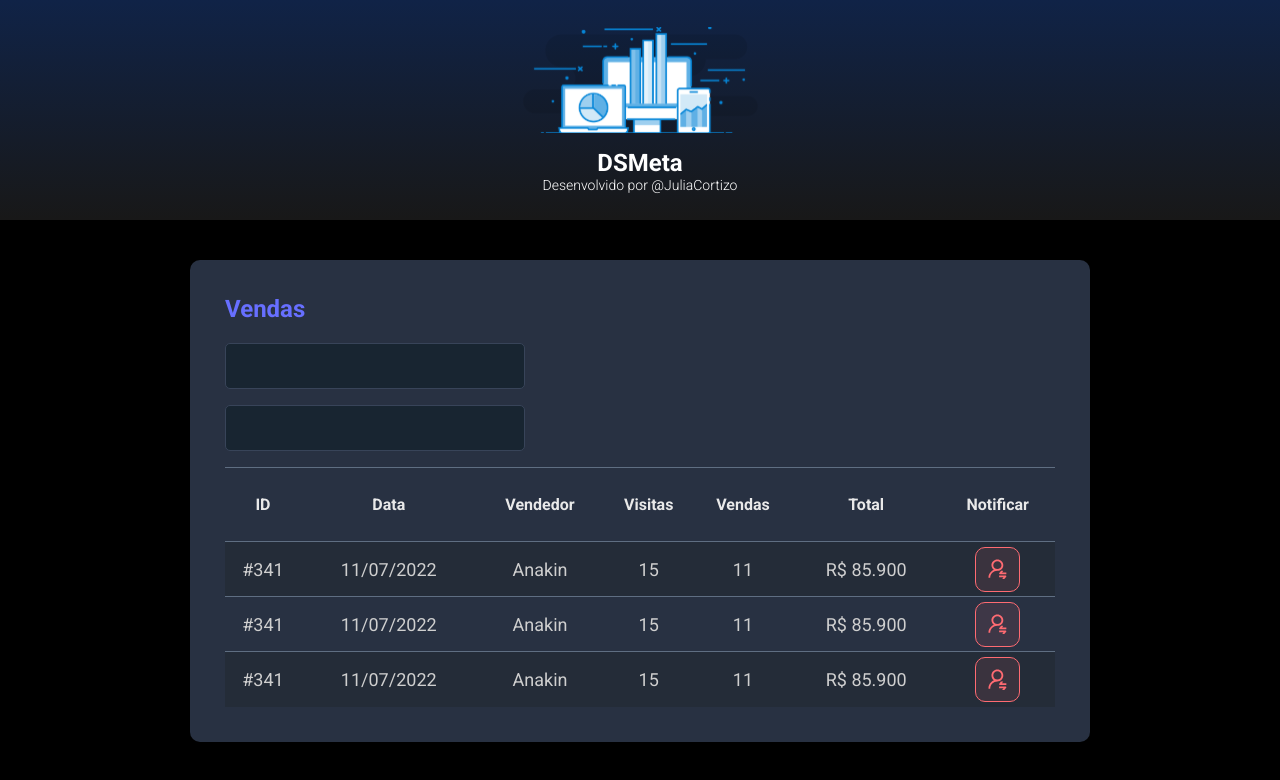
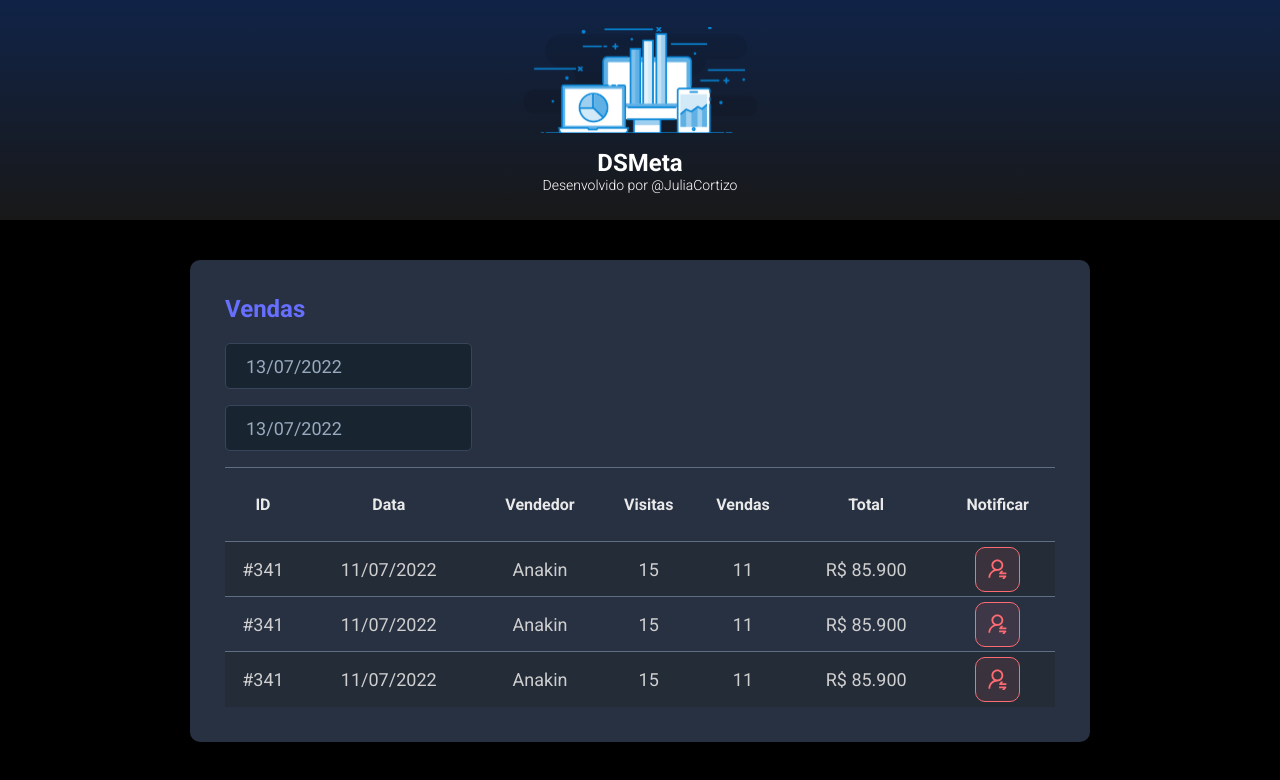
Before and after one commit to JuliaCortizo/dsmeta, a React (Vite) app in the folder frontend/: page / in a window 1280 px wide. Shown: the top 780 px of the page. Built offline with nearby package versions, Linux system fonts and the light colour scheme.

Commit message:
Datepicker

```diff
--- a/frontend/package.json
+++ b/frontend/package.json
@@ -8,7 +8,9 @@
     "preview": "vite preview"
   },
   "dependencies": {
+    "@types/react-datepicker": "4.4.2",
     "react": "^18.0.0",
+    "react-datepicker": "4.8.0",
     "react-dom": "^18.0.0"
   },
   "devDependencies": {
--- a/frontend/src/components/SalesCard/index.tsx
+++ b/frontend/src/components/SalesCard/index.tsx
@@ -1,17 +1,29 @@
-import NotificationButton from '../NotificationButton'
-import './styles.css'
+import NotificationButton from "../NotificationButton";
+import "./styles.css";
+import DatePicker from "react-datepicker";
+import "react-datepicker/dist/react-datepicker.css";
 
 function SalesCard() {
-    return(
+  return (
     <>
       <div className="dsmeta-card">
         <h2 className="dsmeta-sales-title"> Vendas </h2>
         <div>
           <div className="dsmeta-form-control-container">
-                            <input className = "dsmeta-form-control" type="text" />
+            <DatePicker
+              selected={new Date()}
+              onChange={(date: Date) => {}}
+              className="dsmeta-form-control"
+              dateFormat="dd/MM/yyyy"
+            />
           </div>
-                        <div className ="dsmeta-form-control-container">
-                            <input className = "dsmeta-form-control" type="text" />
+          <div className="dsmeta-form-control-container">
+            <DatePicker
+              selected={new Date()}
+              onChange={(date: Date) => {}}
+              className="dsmeta-form-control"
+              dateFormat="dd/MM/yyyy"
+            />
           </div>
         </div>
 
@@ -73,7 +85,7 @@
         </div>
       </div>
     </>
-    )
+  );
 }
 
-  export default SalesCard
+export default SalesCard;
```
Also changed, not shown: 1 other file (tests, documents, lock files or other folders). Lines whose indentation alone changed are shown as unchanged.
